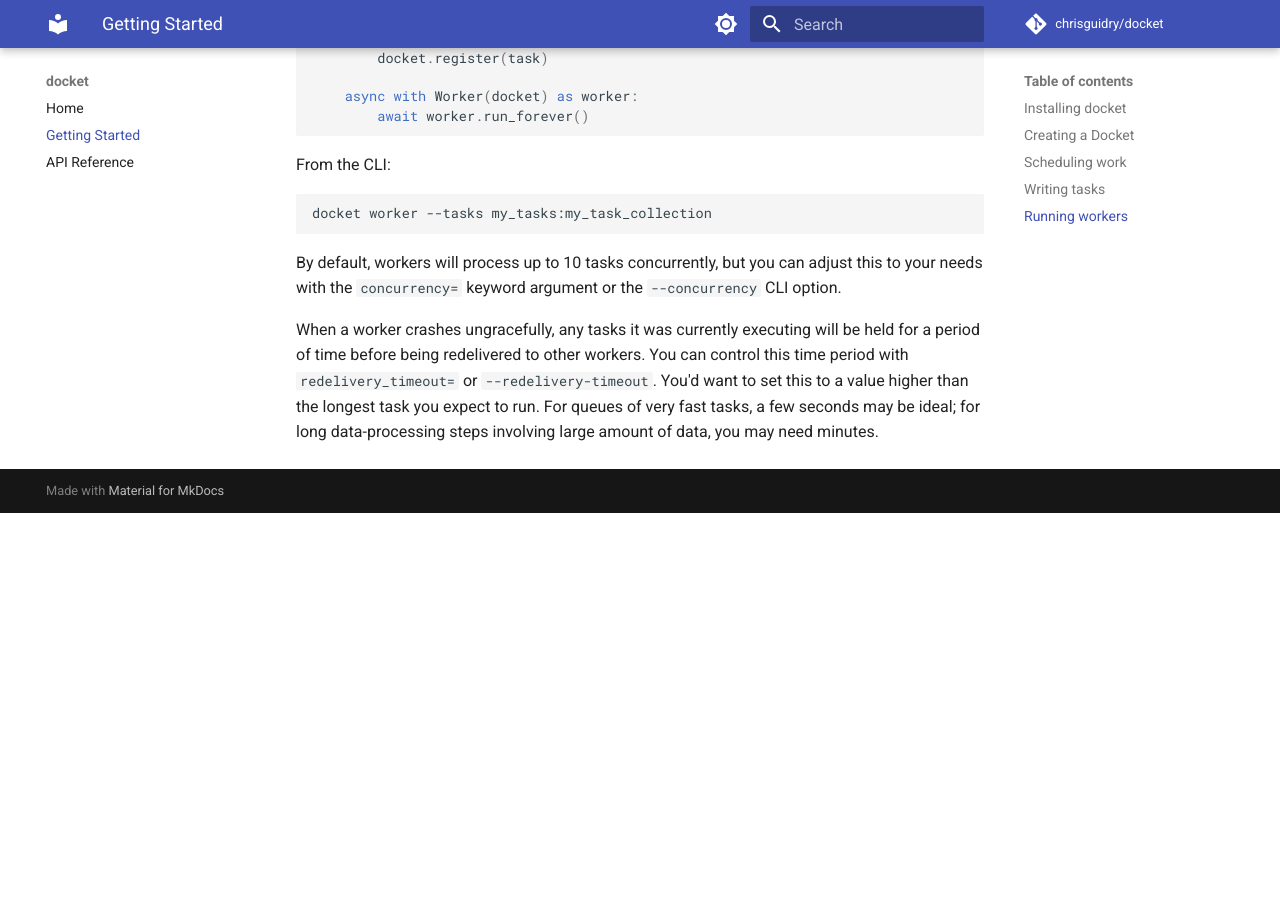
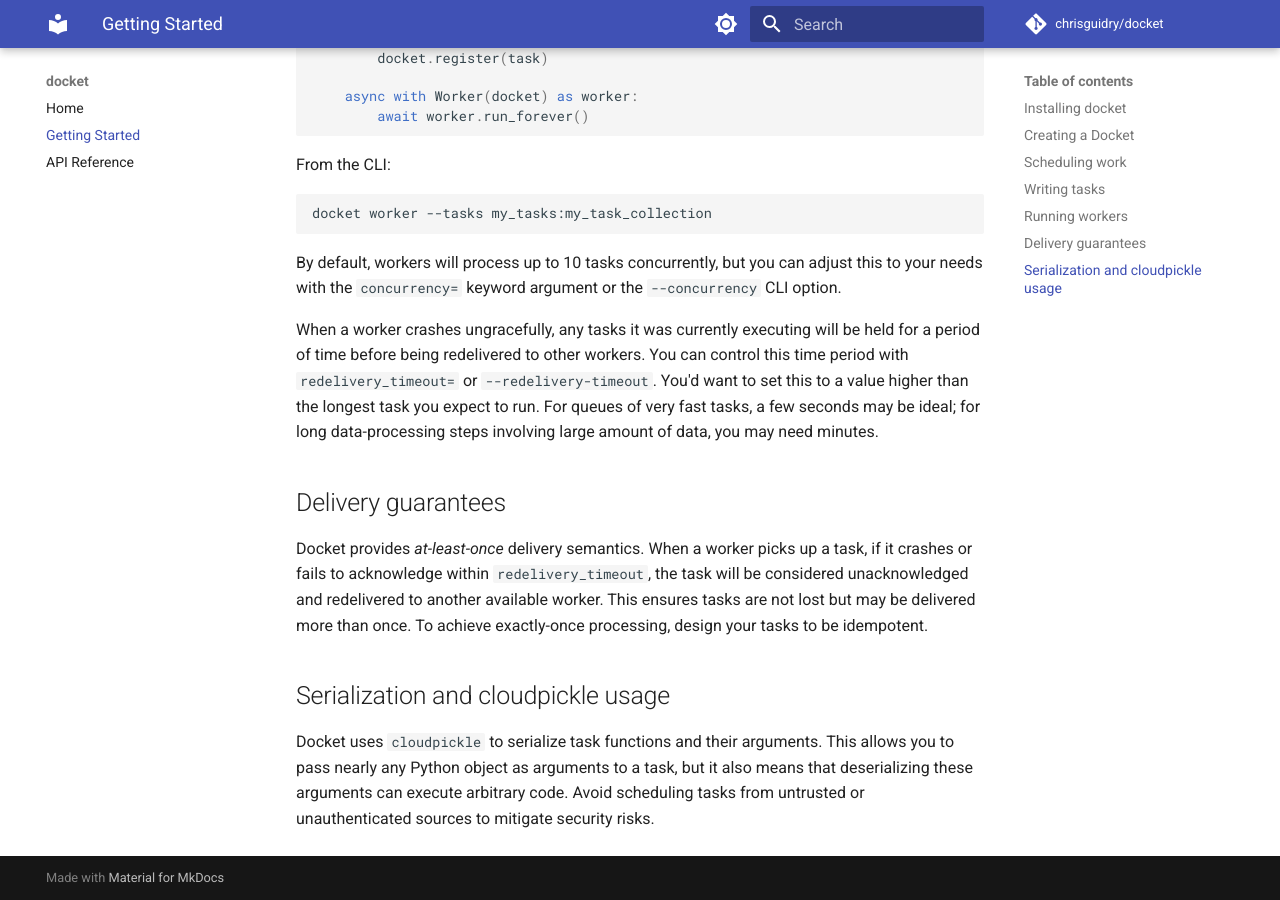
Before and after one commit to chrisguidry/docket, an MkDocs documentation site: the page built from docs/getting-started.md, in a window 1280 px wide and 900 px high, scrolled down 4777 px. Built offline with MkDocs 1.6.1 and Material for MkDocs 9.7.7, drawn with Linux system fonts in a browser that asks for light colours; comment, search, counter and statistics services are not loaded; before the commit the page ends 5290 px from its top, so only the background shows below that.

Commit message:
More notes (#125)

```diff
--- a/docs/getting-started.md
+++ b/docs/getting-started.md
@@ -268,3 +268,19 @@ time period with `redelivery_timeout=` or `--redelivery-timeout`. You'd want to
 this to a value higher than the longest task you expect to run. For queues of very fast
 tasks, a few seconds may be ideal; for long data-processing steps involving large
 amount of data, you may need minutes.
+
+## Delivery guarantees
+
+Docket provides _at-least-once_ delivery semantics. When a worker picks up a
+task, if it crashes or fails to acknowledge within `redelivery_timeout`, the
+task will be considered unacknowledged and redelivered to another available
+worker. This ensures tasks are not lost but may be delivered more than once. To
+achieve exactly-once processing, design your tasks to be idempotent.
+
+## Serialization and cloudpickle usage
+
+Docket uses `cloudpickle` to serialize task functions and their arguments. This
+allows you to pass nearly any Python object as arguments to a task, but it also
+means that deserializing these arguments can execute arbitrary code. Avoid
+scheduling tasks from untrusted or unauthenticated sources to mitigate security
+risks.
```
